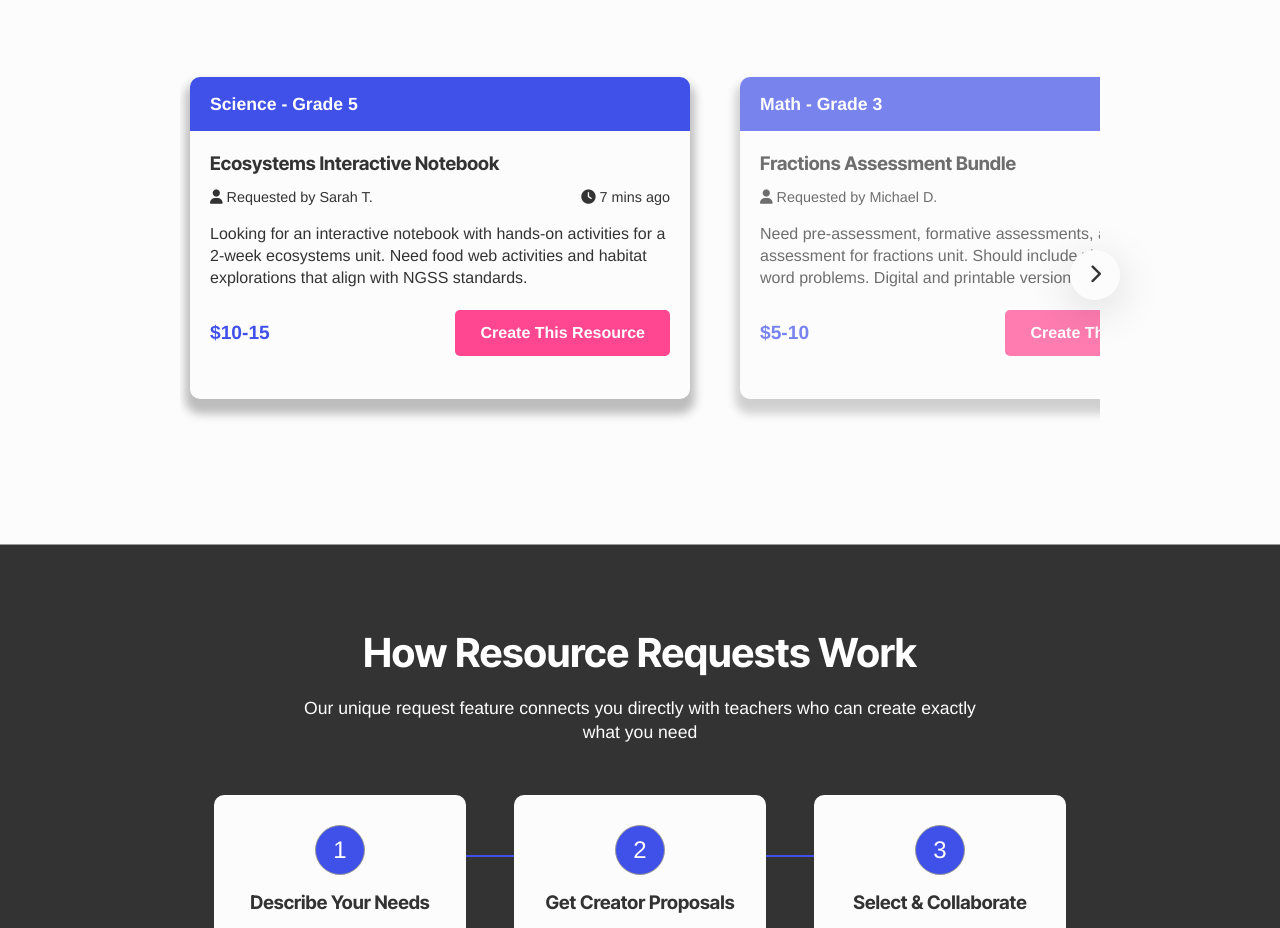
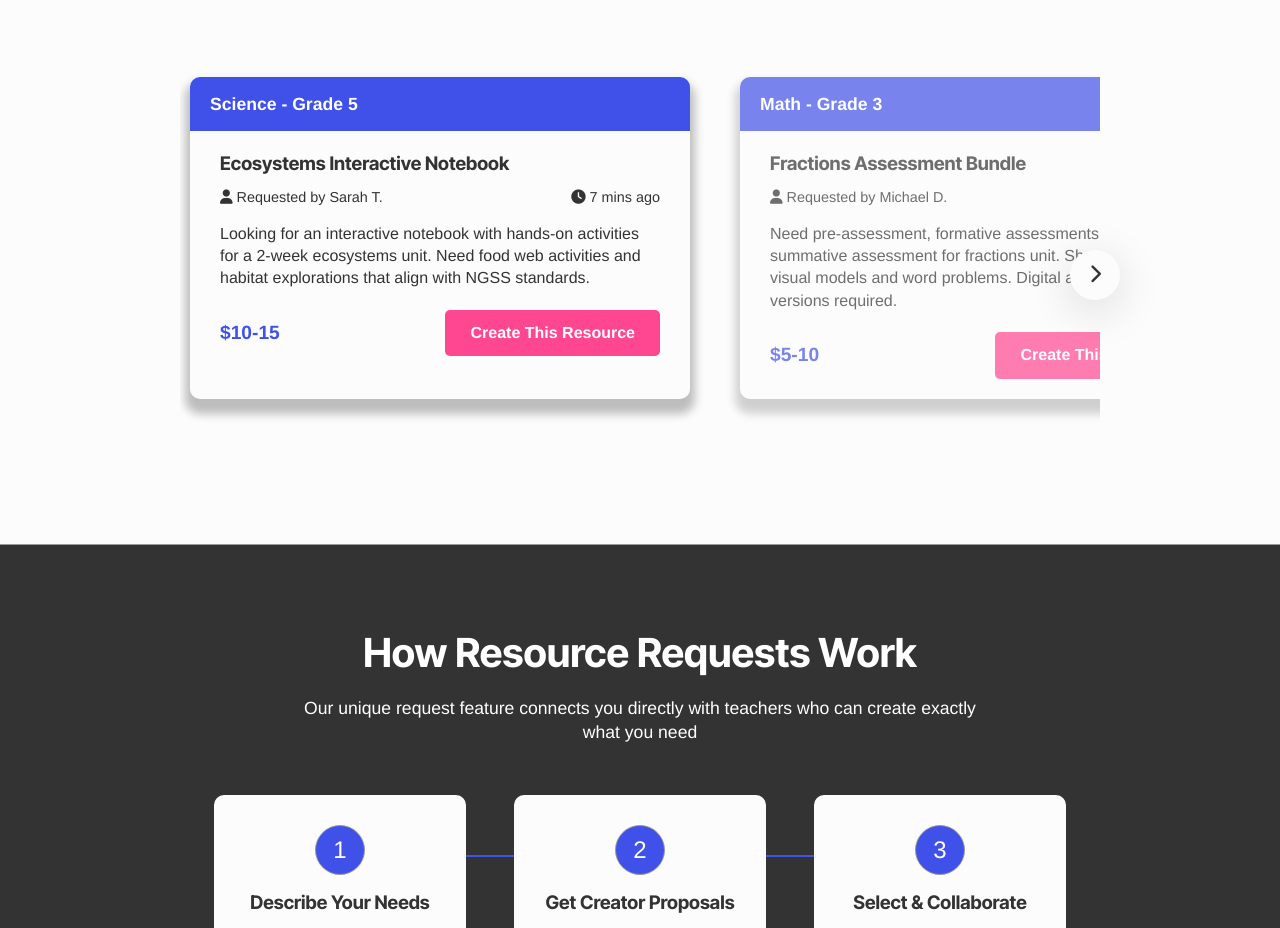
Before and after one commit to JoleneKearse/lessonLinks, a React (Vite) app in the folder client/: page / in a window 1280 px wide. Shown: the part 960-1888 px from the top of the page. Built offline with nearby package versions, Linux system fonts and the light colour scheme.

Commit message:
Refine CSS (minor)

```diff
--- a/client/src/pages/HomePage/HomePage.css
+++ b/client/src/pages/HomePage/HomePage.css
@@ -161,7 +161,7 @@
 }
 
 .request-card-body {
-  padding: 20px;
+  padding: 20px 30px;
 }
 
 .request-card h3 {
```
